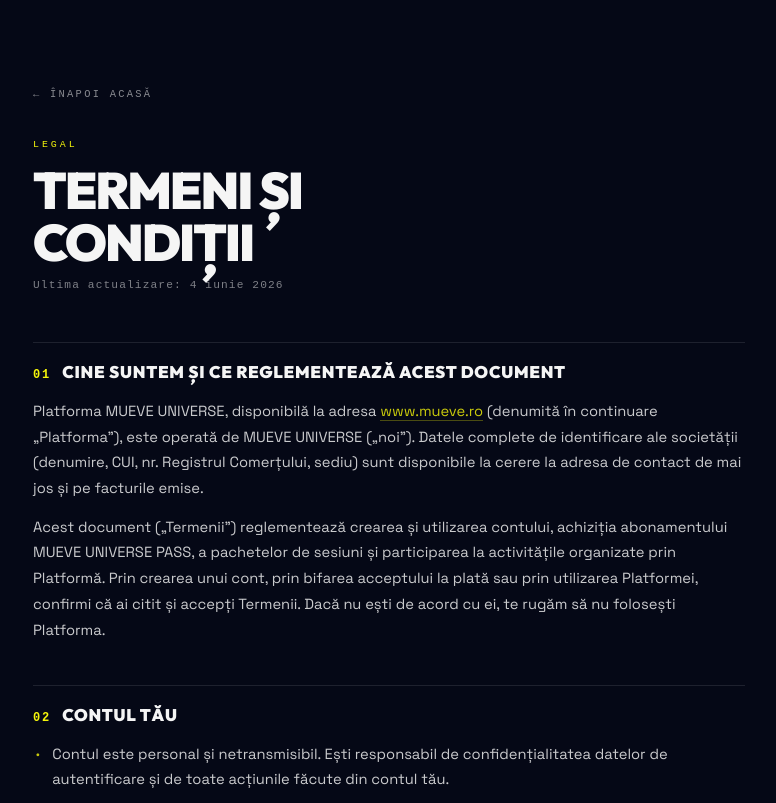
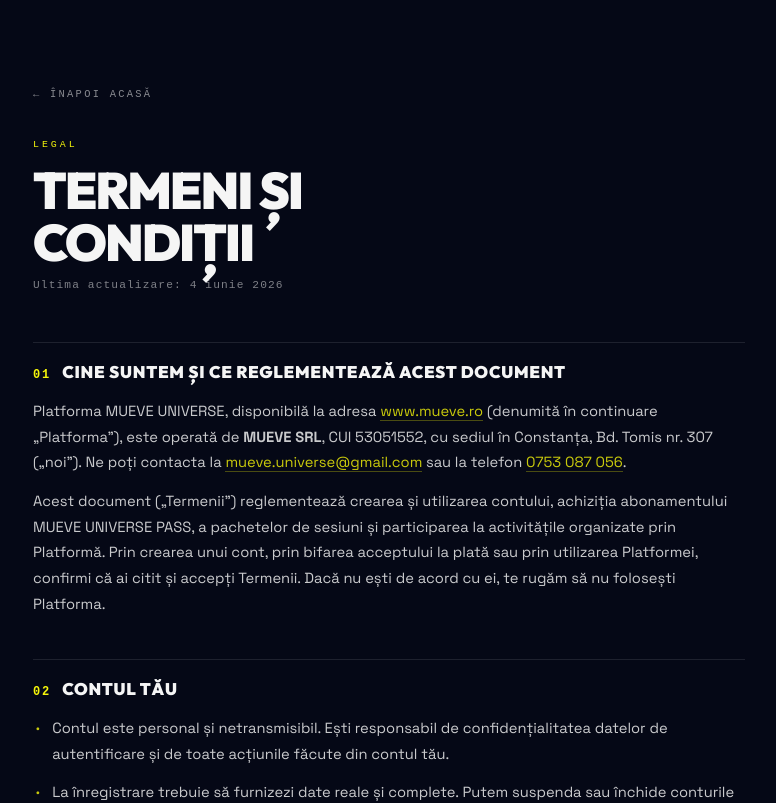
Before and after one commit to AlexandruCojanu1/mueve-universe, a Next.js app: page /terms in a window 1280 px wide. Shown: the top 803 px of the page, without its empty margins (251-1027 px from the left). Built offline with nearby package versions, Linux system fonts and the light colour scheme; no server answers; the database is empty.

Commit message:
Legal: add MUEVE SRL identification (CUI, sediu, contact)

```diff
--- a/src/app/privacy/page.tsx
+++ b/src/app/privacy/page.tsx
@@ -44,11 +44,13 @@
 
       <S n="01" title="Operatorul de date">
         <p>
-          MUEVE UNIVERSE, prin platforma{" "}
+          <strong>MUEVE SRL</strong>, CUI 53051552, cu sediul în Constanța, Bd.
+          Tomis nr. 307, operatorul platformei{" "}
           <a href="https://www.mueve.ro">www.mueve.ro</a>, este operatorul datelor
           tale personale în sensul Regulamentului (UE) 2016/679 (GDPR). Ne poți
           contacta pentru orice aspect legat de date la{" "}
-          <a href="mailto:mueve.universe@gmail.com">mueve.universe@gmail.com</a>.
+          <a href="mailto:mueve.universe@gmail.com">mueve.universe@gmail.com</a>{" "}
+          sau la telefon <a href="tel:+40753087056">0753 087 056</a>.
         </p>
       </S>
 
@@ -178,7 +180,9 @@
       </S>
 
       <div className="legal-foot">
-        MUEVE UNIVERSE · www.mueve.ro · mueve.universe@gmail.com
+        MUEVE SRL · CUI 53051552 · Constanța, Bd. Tomis nr. 307
+        <br />
+        www.mueve.ro · mueve.universe@gmail.com · 0753 087 056
       </div>
     </div>
   );
--- a/src/app/terms/page.tsx
+++ b/src/app/terms/page.tsx
@@ -46,10 +46,10 @@
         <p>
           Platforma MUEVE UNIVERSE, disponibilă la adresa{" "}
           <a href="https://www.mueve.ro">www.mueve.ro</a> (denumită în continuare
-          „Platforma"), este operată de MUEVE UNIVERSE („noi"). Datele complete de
-          identificare ale societății (denumire, CUI, nr. Registrul Comerțului, sediu)
-          sunt disponibile la cerere la adresa de contact de mai jos și pe facturile
-          emise.
+          „Platforma"), este operată de <strong>MUEVE SRL</strong>, CUI 53051552,
+          cu sediul în Constanța, Bd. Tomis nr. 307 („noi"). Ne poți contacta la{" "}
+          <a href="mailto:mueve.universe@gmail.com">mueve.universe@gmail.com</a> sau
+          la telefon <a href="tel:+40753087056">0753 087 056</a>.
         </p>
         <p>
           Acest document („Termenii") reglementează crearea și utilizarea contului,
@@ -303,7 +303,9 @@
       </S>
 
       <div className="legal-foot">
-        MUEVE UNIVERSE · www.mueve.ro · mueve.universe@gmail.com
+        MUEVE SRL · CUI 53051552 · Constanța, Bd. Tomis nr. 307
+        <br />
+        www.mueve.ro · mueve.universe@gmail.com · 0753 087 056
       </div>
     </div>
   );
```
